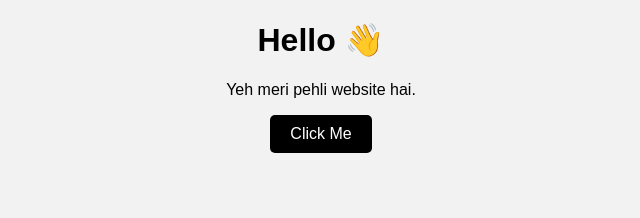
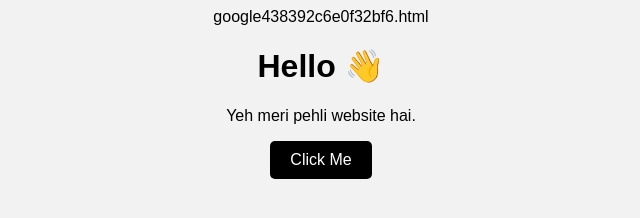
Before and after one commit to shohma867/My-website-, a plain HTML site: page index.html in a window 1280 px wide. Shown: the whole page, without its empty margins (319-959 px from the left). Drawn offline with Linux system fonts and the light colour scheme.

Commit message:
Update index.html

```diff
--- a/index.html
+++ b/index.html
@@ -1,6 +1,7 @@
 <!DOCTYPE html>
 <html>
 <head>
+  google438392c6e0f32bf6.html
   <title>Meri Website</title>
 
   <meta charset="UTF-8">
```
